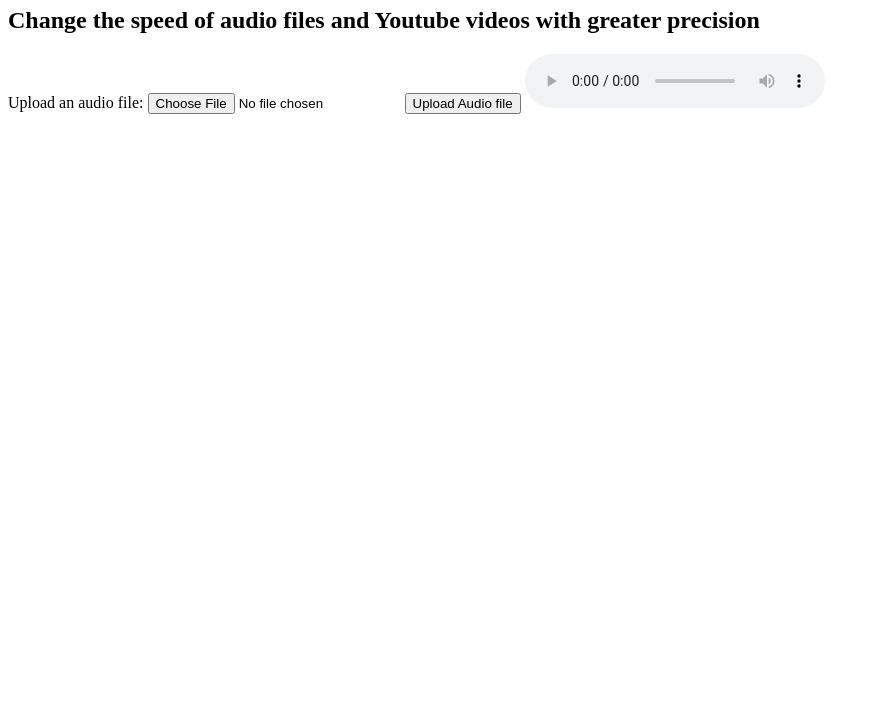
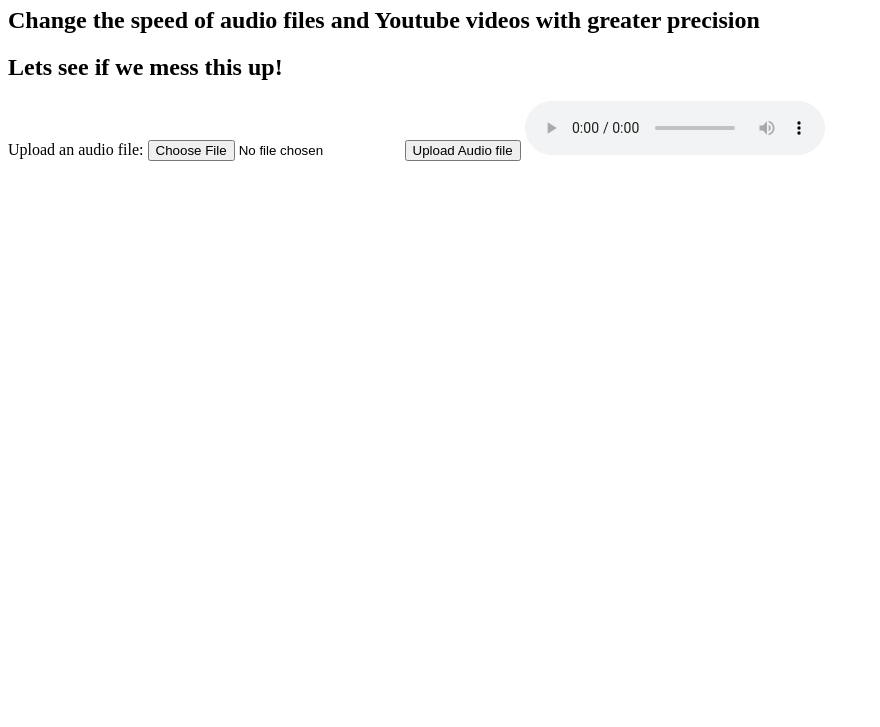
Before and after one commit to codebrews/tempo-di-learno, a plain HTML site: page index.html in a window 1280 px wide. Shown: the part 73-800 px from the top of the page, without its empty margins (0-880 px from the left). Drawn offline with Linux system fonts and the light colour scheme.

Commit message:
first commit to be pushed from work computer

```diff
--- a/index.html
+++ b/index.html
@@ -12,6 +12,7 @@
 <body>
     <h1>Tempo Di Learno</h1>
     <h2>Change the speed of audio files and Youtube videos with greater precision</h2>
+    <h2>Lets see if we mess this up!</h2>
     <!-- <label for="url">Enter youtube url</label><br>
     <input type="text" placeholder="Youtube url" id="url"><br>
     <button id="embed">Get Youtube Video</button>
```
Also changed, not shown: 1 other file.
